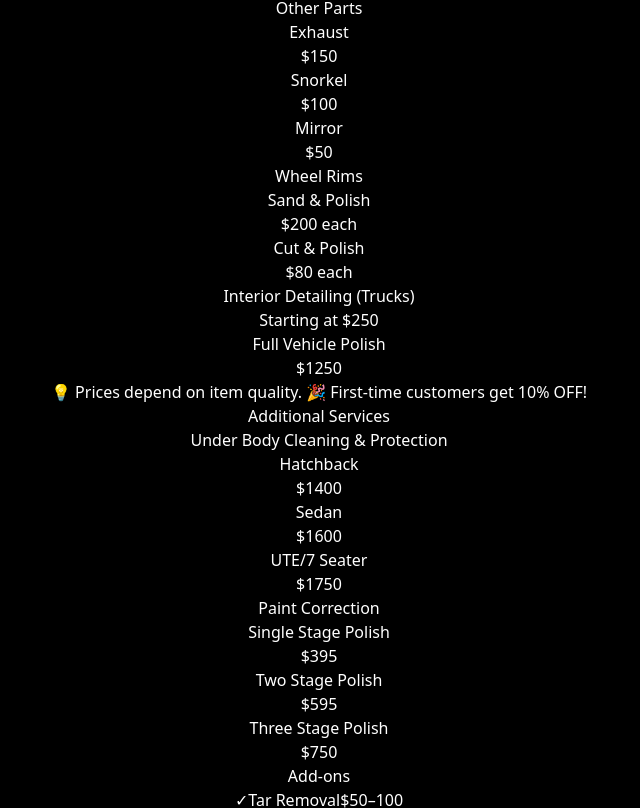
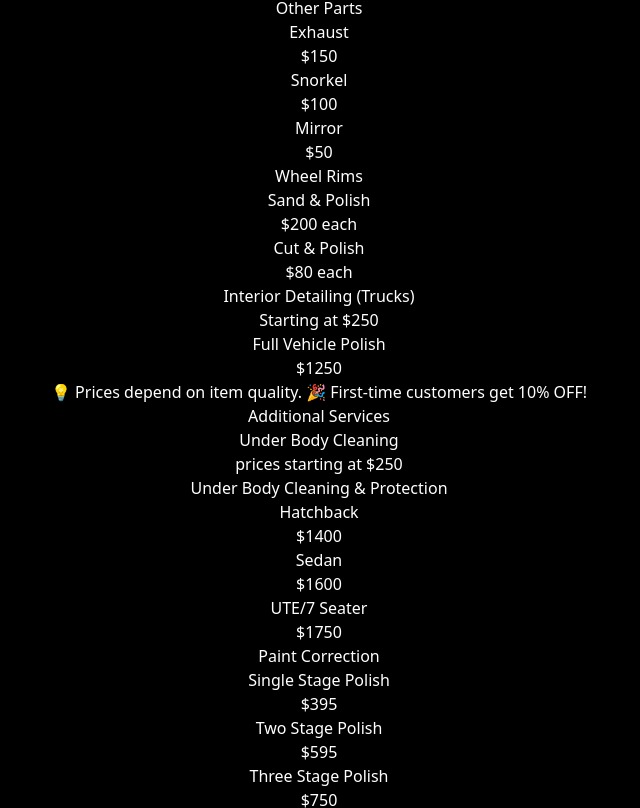
Before and after one commit to Danncode10/chrisautoshine_v2, a React (Vite) app: page / in a window 1280 px wide. Shown: the part 11192-12000 px from the top of the page, without its empty margins (321-961 px from the left). Built offline with nearby package versions, Linux system fonts and the light colour scheme.

Commit message:
Added new Service Under Body Cleaning

```diff
--- a/src/components/Packages.jsx
+++ b/src/components/Packages.jsx
@@ -494,6 +494,20 @@ function Packages() {
             Additional Services
           </motion.h3>
 
+          {/* Under Body Cleaning Promo */}
+          <motion.div
+            className="mb-8 flex justify-center"
+            variants={containerVariants}
+          >
+            <motion.div
+              className="bg-gray-800 text-white p-8 rounded-xl shadow-md max-w-md w-full text-center border border-gray-700"
+              variants={itemVariants}
+            >
+              <h4 className="text-2xl font-bold mb-4">Under Body Cleaning</h4>
+              <p className="text-xl font-semibold text-red-400">prices starting at $250</p>
+            </motion.div>
+          </motion.div>
+
           {/* Body Cleaning & Protection */}
           <motion.div
             className="mb-8"
```
